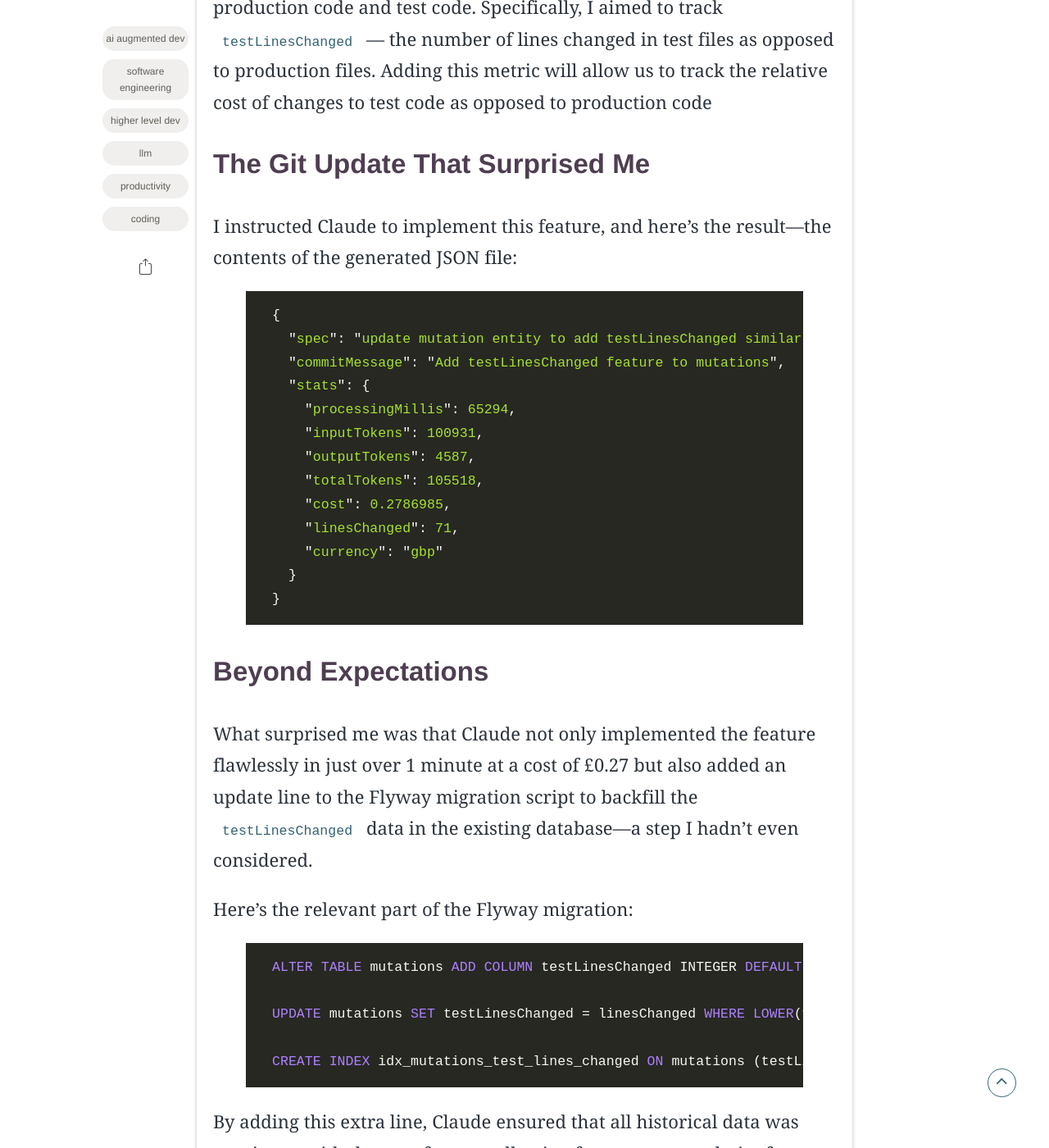
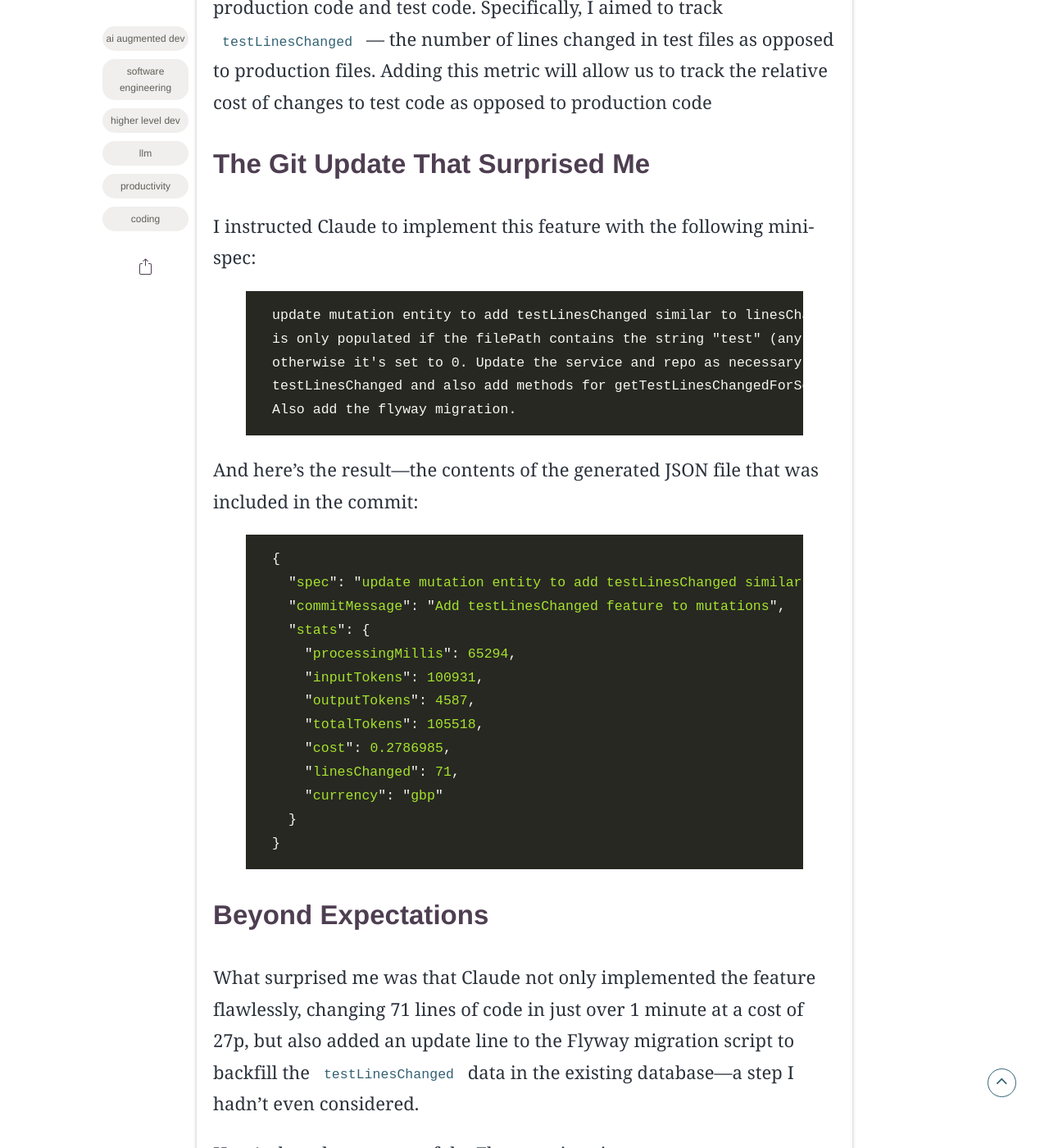
Before and after one commit to HigherLevelDev/higherleveldev.github.io, a Jekyll site: the page built from _posts/2024-09-27-Claude-Surpasses-Expectations.md, in a window 1280 px wide and 1400 px high, scrolled down 1692 px. Shown: the whole window at 82% size. Built offline with Jekyll 4.4.1, drawn with Linux system fonts in a browser that asks for light colours; some web fonts are replaced.

Commit message:
some tweaks to the post

```diff
--- a/_posts/2024-09-27-Claude-Surpasses-Expectations.md
+++ b/_posts/2024-09-27-Claude-Surpasses-Expectations.md
@@ -23,7 +23,17 @@ Building on that, I wanted to differentiate between changes made to production c
 
 ## The Git Update That Surprised Me
 
-I instructed Claude to implement this feature, and here's the result—the contents of the generated JSON file:
+I instructed Claude to implement this feature with the following mini-spec:
+
+{% highlight markdown %}
+update mutation entity to add testLinesChanged similar to linesChanged but
+is only populated if the filePath contains the string "test" (any case)
+otherwise it's set to 0. Update the service and repo as necessary to set
+testLinesChanged and also add methods for getTestLinesChangedForSession|Request.
+Also add the flyway migration.
+{% endhighlight %}
+
+ And here's the result—the contents of the generated JSON file that was included in the commit:
 
 {% highlight javascript %}
 {
@@ -43,7 +53,7 @@ I instructed Claude to implement this feature, and here's the result—the conte
 
 ## Beyond Expectations
 
-What surprised me was that Claude not only implemented the feature flawlessly in just over 1 minute at a cost of £0.27 but also added an update line to the Flyway migration script to backfill the `testLinesChanged` data in the existing database—a step I hadn't even considered.
+What surprised me was that Claude not only implemented the feature flawlessly, changing 71 lines of code in just over 1 minute at a cost of 27p, but also added an update line to the Flyway migration script to backfill the `testLinesChanged` data in the existing database—a step I hadn't even considered.
 
 Here's the relevant part of the Flyway migration:
 
```
